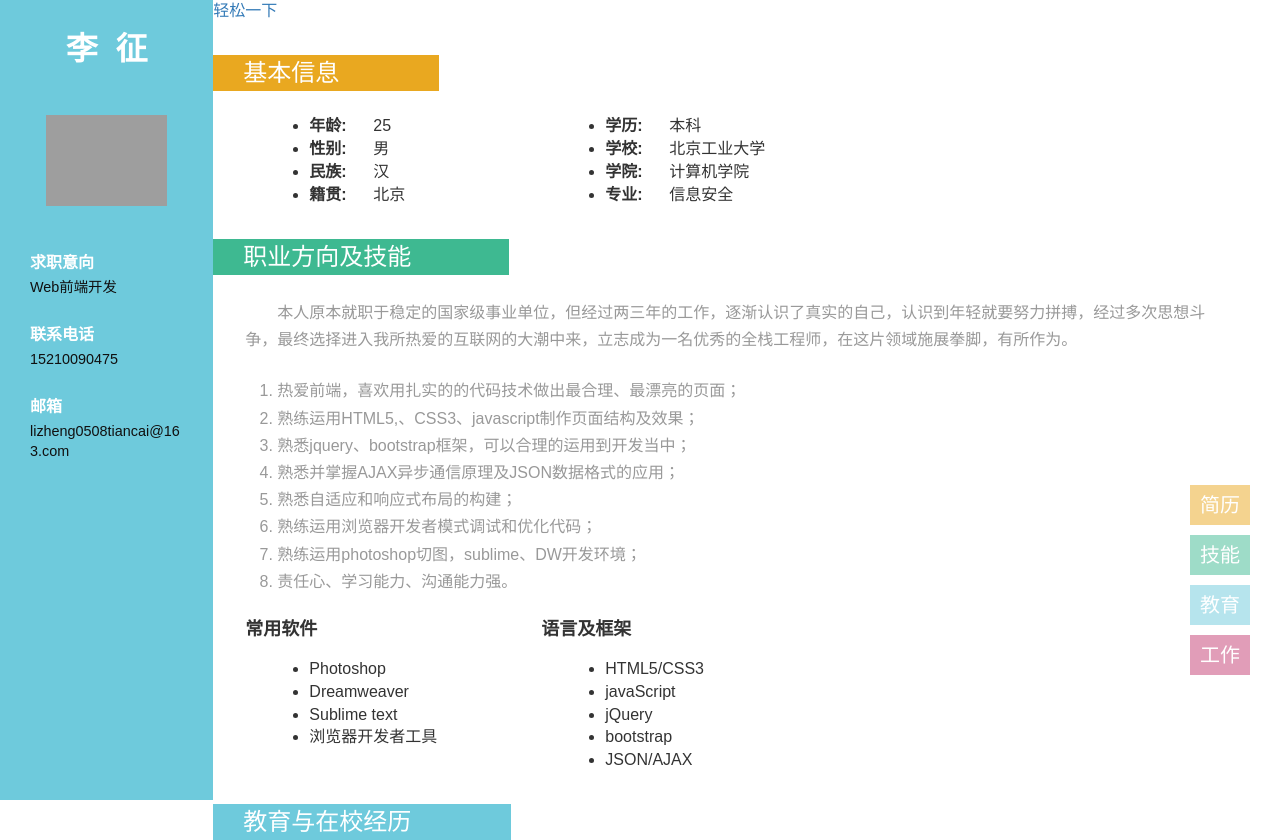
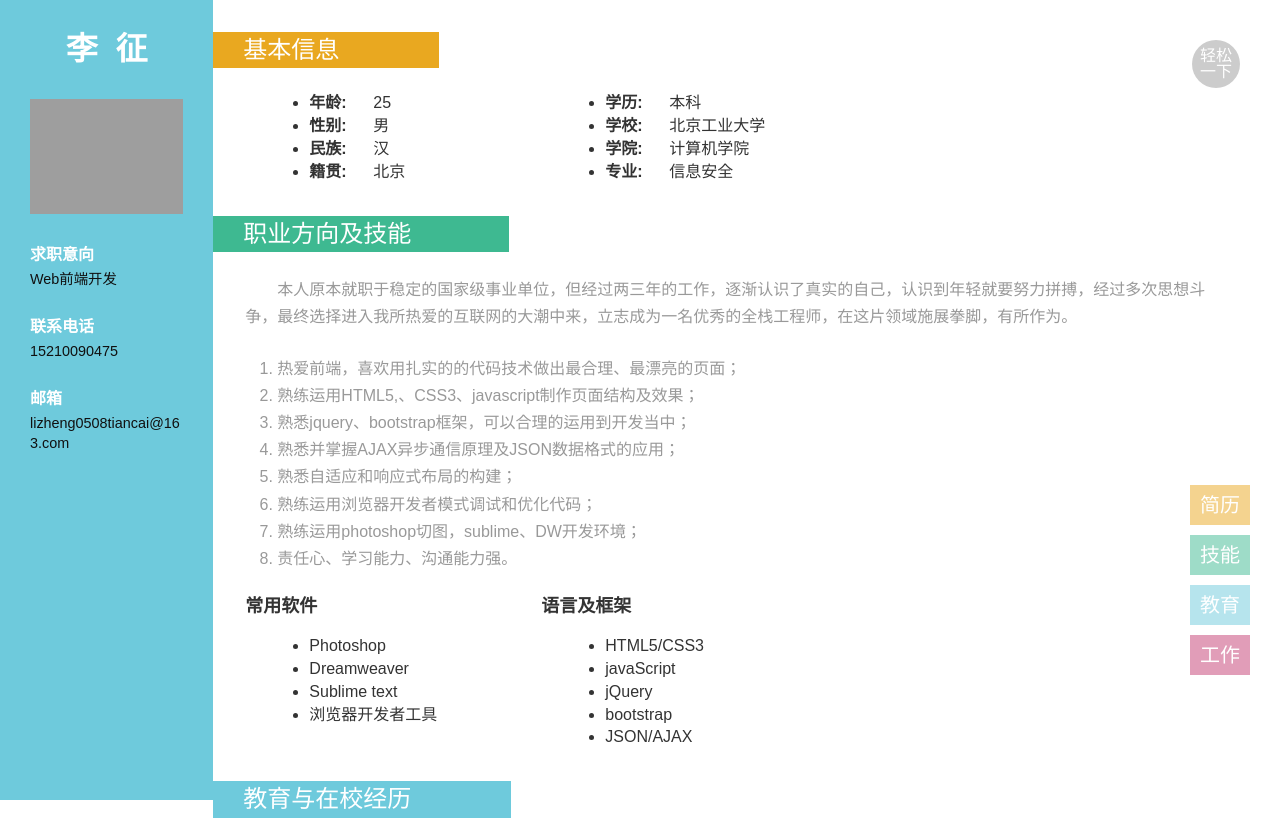
Before and after one commit to lizheng1991/lizheng1991.github.io, a PHP site: page / in a window 1280 px wide. Shown: the top 840 px of the page. Run offline with PHP 8.4, Linux system fonts and the light colour scheme; some libraries are stand-ins or nearby versions; grey boxes are pictures that could not be loaded.

Commit message:
Update style.css

```diff
--- a/stylesheets/style.css
+++ b/stylesheets/style.css
@@ -17,6 +17,31 @@ body {
 /*dashboard.css start*/
 .sidebar {
   display:block;
+}
+.game{
+  position:fixed;
+  width:3em;
+  height:3em;
+  right:40px;
+  top:40px;
+  background-color:#999;
+  line-height: 1em;
+  color:#fff;
+  padding:0.5em;
+  border-radius: 50%;
+  opacity: 0.5;
+  transition: all 1s;
+  -moz-transition: all 1s;  /* Firefox 4 */
+  -webkit-transition: all 1s; /* Safari 和 Chrome */
+  -o-transition: all 1s;  /* Opera */
+}
+.game a{
+  color:#fff;
+  text-decoration: none;
+}
+.game:hover{
+  opacity:1;
+  transform:scale(1.5);
 }
 .bar{
   position: fixed;
@@ -98,8 +123,11 @@ a:hover {
 
 }
 .sidebar img{
-	padding:1em;
+	padding:0em;
 	width:100%;
+  /*-webkit-border-radius: 10%;
+  -moz-border-radius: 10%;
+  border-radius: 10%;*/
 }
 .details{
 	margin-top:2em;
@@ -264,6 +292,9 @@ a:hover {
 .sidebar {
   padding: 2em 17px;
   width:20%;
+}
+.sidebar img{
+  padding:1em;
 }
 .sidebar h1 {
   font-size: 1.6em;
```
